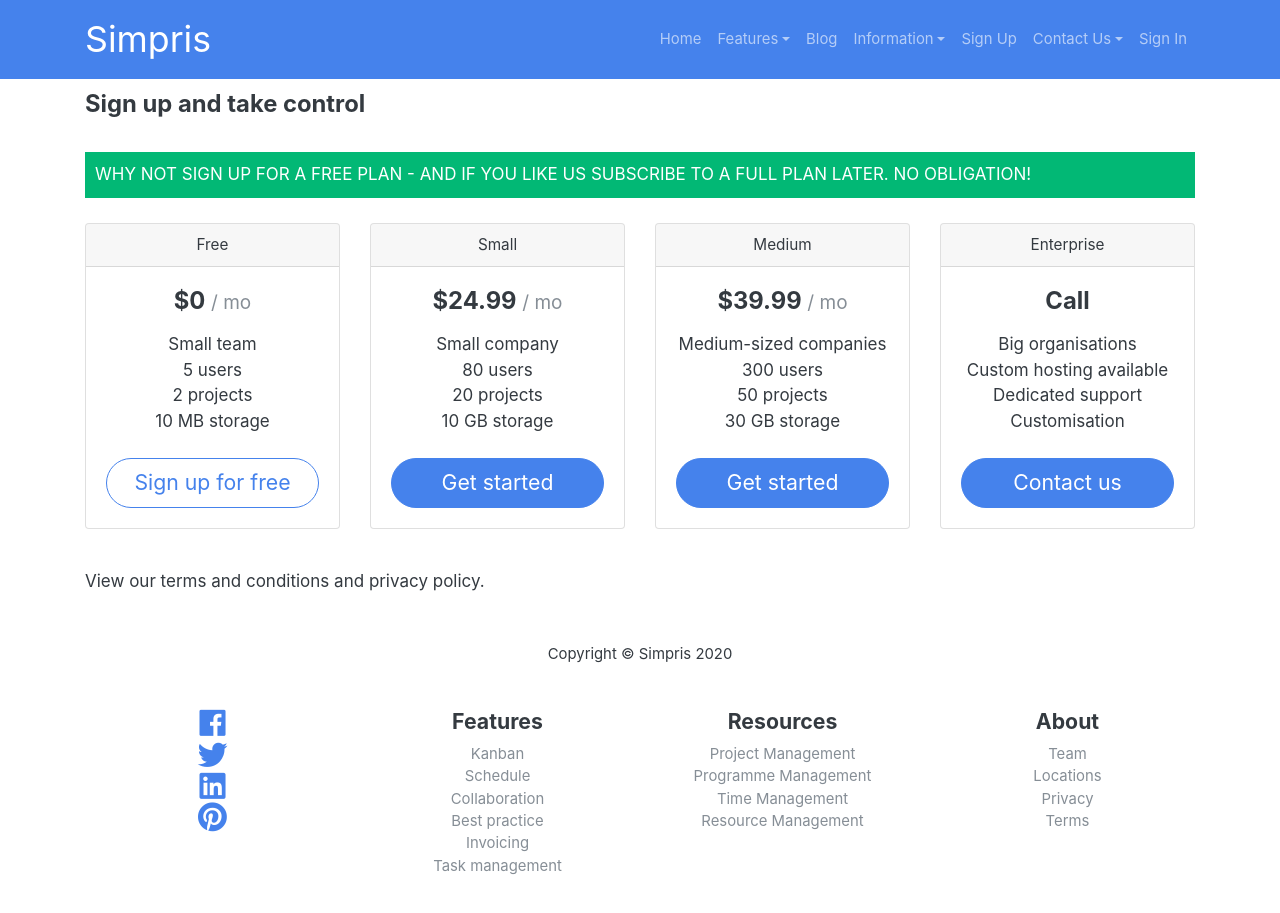
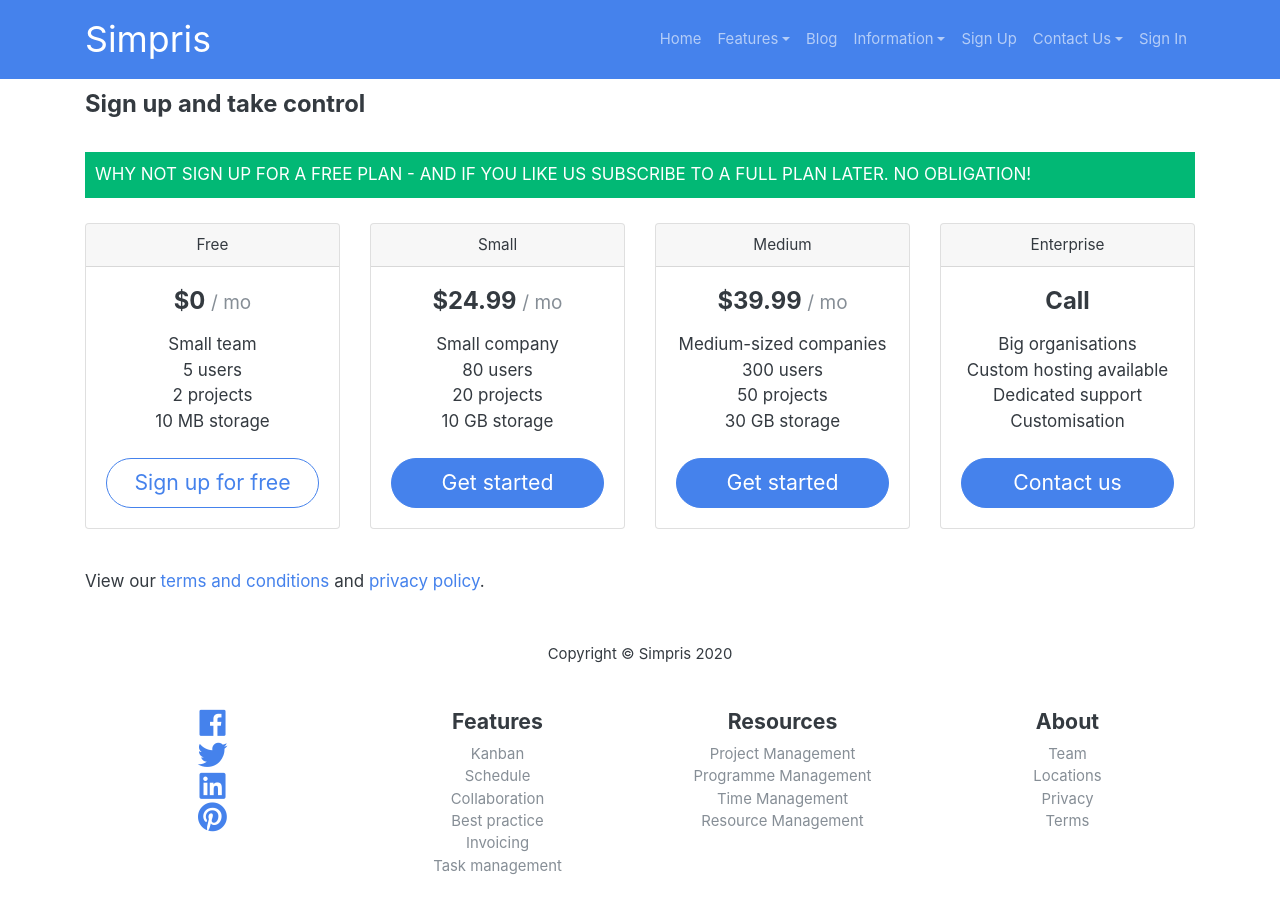
Before and after one commit to Grafrajohn/si, a Jekyll site: the page built from sign-up-and-take-control.html, in a window 1280 px wide and 941 px high. Shown: the top 913 px of the window. Built offline with Jekyll 4.4.1, drawn with Linux system fonts in a browser that asks for light colours; nearby versions of some CDN libraries.

Commit message:
Tweak pricing page

```diff
--- a/sign-up-and-take-control.html
+++ b/sign-up-and-take-control.html
@@ -4,7 +4,6 @@
 permalink: pricing
 layout: page
 ---
-
       <br>
       <div class="call-to-action bg-success">WHY NOT SIGN UP FOR A FREE PLAN - AND IF YOU LIKE US SUBSCRIBE TO A FULL PLAN LATER. NO OBLIGATION!</div>
       <br>
@@ -21,7 +20,7 @@
               <li>2 projects</li>
               <li>10 MB storage</li>
             </ul>
-            <a class="btn btn-lg btn-block btn-outline-primary" href="register/new">Sign up for free</a>
+            <a class="btn btn-lg btn-block btn-outline-primary" href="https://app.simpris.com/register/new">Sign up for free</a>
           </div>
         </div>
         <div class="card mb-4 box-shadow">
@@ -37,7 +36,7 @@
               <li>10 GB storage</li>
             </ul>
             </ul>
-            <a class="btn btn-lg btn-block btn-primary" href="register/new">Get started</a>
+            <a class="btn btn-lg btn-block btn-primary" href="https://app.simpris.com/register/new">Get started</a>
           </div>
         </div>
         <div class="card mb-4 box-shadow">
@@ -52,7 +51,7 @@
               <li>50 projects</li>
               <li>30 GB storage</li>
             </ul>
-            <a class="btn btn-lg btn-block btn-primary" href="register/new">Get started</a>
+            <a class="btn btn-lg btn-block btn-primary" href="https://app.simpris.com/register/new">Get started</a>
           </div>
         </div>
         <div class="card mb-4 box-shadow">
@@ -67,9 +66,9 @@
               <li>Dedicated support</li>
               <li>Customisation</li>
             </ul>
-            <a class="btn btn-lg btn-block btn-primary" href="register/new">Contact us</a>
+            <a class="btn btn-lg btn-block btn-primary" href="https://app.simpris.com/register/new">Contact us</a>
           </div>
         </div>
       </div>
 
-View our terms and conditions and privacy policy.
+View our <a href="{{ site.url }}/terms">terms and conditions</a> and <a href="{{ site.url }}/privacy">privacy policy</a>.
```
